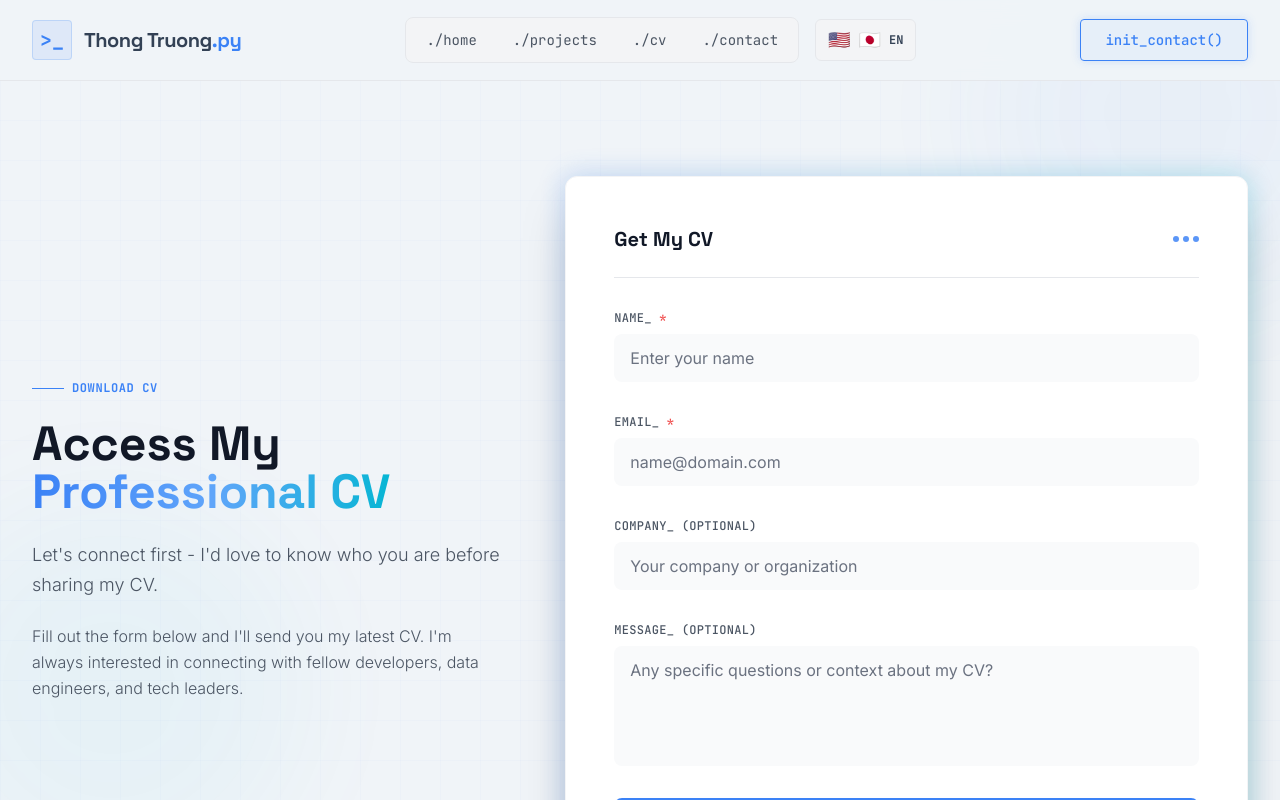
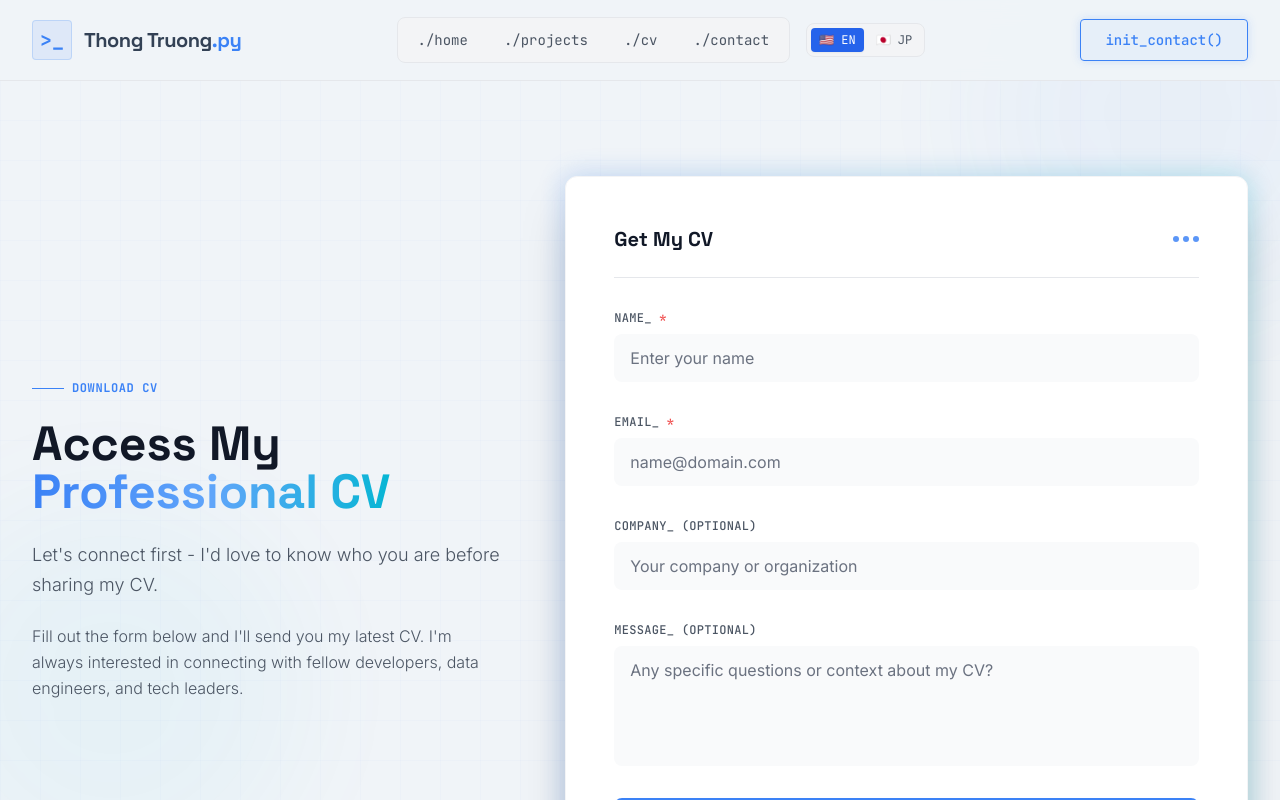
Before and after one commit to thongtr-dev/portfolio, a Next.js app: page /cv in a window 1280 px wide. Shown: the top 800 px of the page. Built offline with nearby package versions, Linux system fonts and the light colour scheme.

Commit message:
Update portfolio

```diff
--- a/app/components/ContactSection.tsx
+++ b/app/components/ContactSection.tsx
@@ -18,18 +18,6 @@ export default function ContactSection() {
                 <path d="M18 8.118l-8 4-8-4V14a2 2 0 002 2h12a2 2 0 002-2V8.118z" />
               </svg>
               Get in Touch
-            </a>
-            <a
-              href="https://drive.google.com/file/d/15WlXLSO8cK_vmzEWUcGyU_ZVyg3f7RjT/view?usp=sharing"
-              target="_blank"
-              rel="noopener noreferrer"
-              className="px-8 py-3 bg-gradient-to-r from-green-500 to-teal-500 rounded-lg font-medium hover:opacity-90 transition-opacity inline-flex items-center justify-center gap-2"
-            >
-              <svg className="w-5 h-5" fill="currentColor" viewBox="0 0 20 20">
-                <path fillRule="evenodd" d="M4 4a2 2 0 012-2h4.586A2 2 0 0112 2.586L15.414 6A2 2 0 0116 7.414V16a2 2 0 01-2 2H6a2 2 0 01-2-2V4z" clipRule="evenodd" />
-                <path fillRule="evenodd" d="M8 11a1 1 0 011-1h2a1 1 0 110 2h-2a1 1 0 01-1-1z" clipRule="evenodd" />
-              </svg>
-              Download Resume PDF
             </a>
           </div>
 
--- a/app/components/HeroSection.tsx
+++ b/app/components/HeroSection.tsx
@@ -47,14 +47,6 @@ export default function HeroSection() {
                 </svg>
                 GitHub
               </a>
-              <span className="text-gray-600">|</span>
-              <a href="https://drive.google.com/file/d/1QSMxjzTM1aEXf5T8QPCUkOA8E-G8DTXe/view?usp=sharing" target="_blank" rel="noopener noreferrer" className="flex items-center gap-2 text-green-400 hover:text-green-300 transition-colors font-bold text-base md:text-lg bg-green-500/10 hover:bg-green-500/20 px-3 py-1.5 rounded-lg border border-green-500/30 hover:border-green-500/50">
-                <svg className="w-5 h-5" fill="currentColor" viewBox="0 0 20 20">
-                  <path fillRule="evenodd" d="M4 4a2 2 0 012-2h4.586A2 2 0 0112 2.586L15.414 6A2 2 0 0116 7.414V16a2 2 0 01-2 2H6a2 2 0 01-2-2V4z" clipRule="evenodd" />
-                </svg>
-                Resume PDF
-              </a>
-              <span className="text-gray-600">|</span>
               <span className="flex items-center gap-2">
                 <svg className="w-4 h-4" fill="none" stroke="currentColor" viewBox="0 0 24 24">
                   <path strokeLinecap="round" strokeLinejoin="round" strokeWidth="2" d="M17.657 16.657L13.414 20.9a1.998 1.998 0 01-2.827 0l-4.244-4.243a8 8 0 1111.314 0z" />
--- a/app/components/LanguageToggle.tsx
+++ b/app/components/LanguageToggle.tsx
@@ -6,20 +6,29 @@ export default function LanguageToggle() {
   const { language, setLanguage } = useLanguage();
 
   return (
-    <button
-      onClick={() => setLanguage(language === 'en' ? 'ja' : 'en')}
-      className="flex items-center gap-2 px-3 py-1.5 text-sm font-mono bg-gray-100 dark:bg-gray-800 hover:bg-gray-200 dark:hover:bg-gray-700 rounded-md transition-colors border border-gray-200 dark:border-gray-700"
-      title={language === 'en' ? 'Switch to Japanese' : '英語に切り替え'}
-    >
-      <span className={`text-lg ${language === 'en' ? 'text-blue-600' : 'text-gray-400'}`}>
-        🇺🇸
-      </span>
-      <span className={`text-lg ${language === 'ja' ? 'text-red-600' : 'text-gray-400'}`}>
-        🇯🇵
-      </span>
-      <span className="text-xs font-bold">
-        {language === 'en' ? 'EN' : 'JP'}
-      </span>
-    </button>
+    <div className="flex items-center gap-1 bg-gray-100 dark:bg-gray-800/50 p-1 rounded-lg border border-gray-200 dark:border-gray-700">
+      <button
+        onClick={() => setLanguage('en')}
+        className={`flex items-center gap-1.5 px-2 py-1 text-xs font-mono rounded transition-colors ${
+          language === 'en'
+            ? 'bg-blue-600 text-white shadow-sm'
+            : 'text-gray-600 dark:text-gray-300 hover:text-blue-600 hover:bg-gray-200 dark:hover:bg-gray-700'
+        }`}
+        title="English"
+      >
+        🇺🇸 EN
+      </button>
+      <button
+        onClick={() => setLanguage('ja')}
+        className={`flex items-center gap-1.5 px-2 py-1 text-xs font-mono rounded transition-colors ${
+          language === 'ja'
+            ? 'bg-red-600 text-white shadow-sm'
+            : 'text-gray-600 dark:text-gray-300 hover:text-red-600 hover:bg-gray-200 dark:hover:bg-gray-700'
+        }`}
+        title="日本語"
+      >
+        🇯🇵 JP
+      </button>
+    </div>
   );
 }
```
